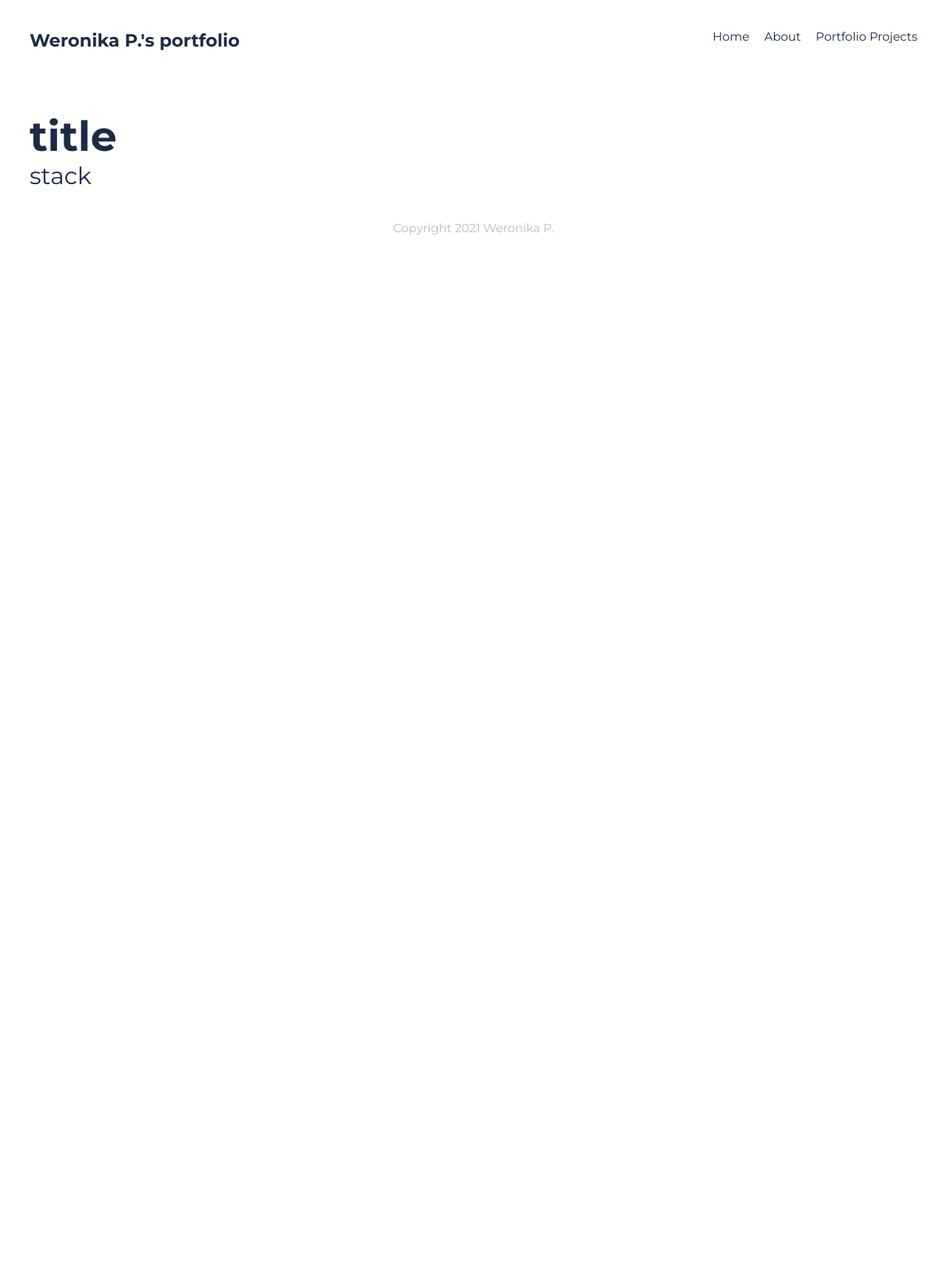
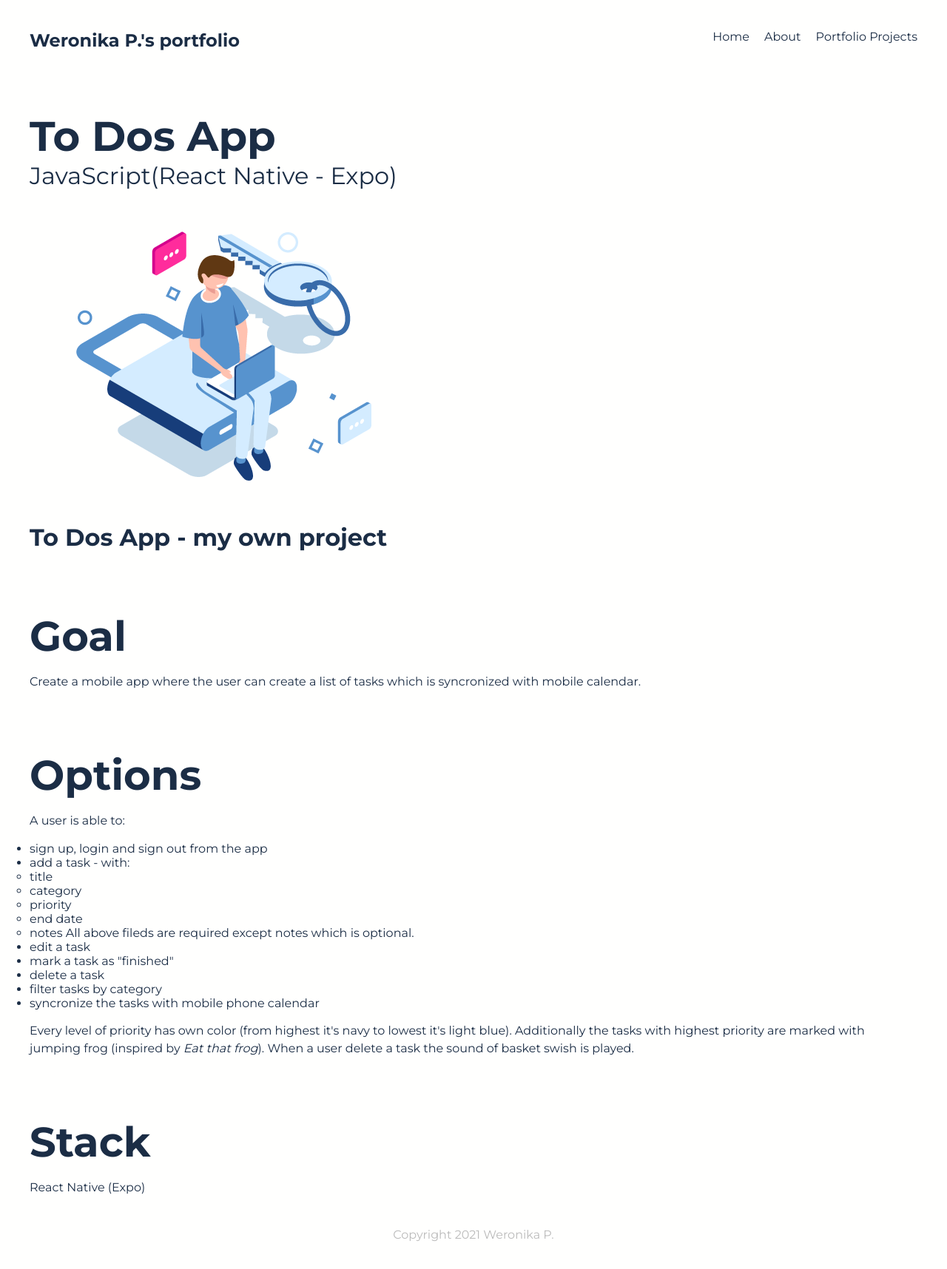
Before and after one commit to weronika-p/portfolio, a Gatsby site: page /projects/login-app in a window 1280 px wide. Shown: the whole page at 74% size. Before the commit the page ends 800 px from the top, so only its background shows below. Built offline with nearby package versions, Linux system fonts and the light colour scheme; Gatsby itself is replaced by a stand-in of ours.

Commit message:
feat(project-details): Update project details pages

```diff
--- a/src/projects/bookstore.md
+++ b/src/projects/bookstore.md
@@ -16,11 +16,11 @@ featuredImg: ../images/thumbs/bookstore.png
 
 
 
-# :books: Księgarnia - zadanie rekrutacyjne
+# Księgarnia - zadanie rekrutacyjne
 
 
 
-## :goal_net: Cel zadania
+## Cel zadania
 
 Zadanie rekrutacyjne polega na napisaniu programu, który ma przedstawiać proces zakupowy książek (pobieranie danych o książkach z API, dodawanie i usuwanie produktów z koszyka, wypełnienie formularza danymi osobowymi potrzebnymi do realizacji zamówienia).
 
@@ -74,7 +74,7 @@ Funkcjonalności dodatkowe:
 
 
 
-##  :man_technologist: Spis **wymaganych** technologii przy pracy z zadaniem
+##  Spis **wymaganych** technologii przy pracy z zadaniem
 
 * react,
 
@@ -82,13 +82,13 @@ Funkcjonalności dodatkowe:
 
 
 
-## :page_facing_up: Dokumentacja API
+## Dokumentacja API
 
 Dokumentacja w formacie OpenAPI 3 dostępna jest po uruchomieniu mock serwera i przejściu na adres: [localhost:3001/docs](http://localhost:3001/docs).
 
 
 
-## :arrow_forward: Uruchamianie środowiska deweloperskiego
+## Uruchamianie środowiska deweloperskiego
 
 Wymagane jest posiadanie Node.js (zaleca się dodatkowo Yarn). Projekt wymaga instalacji i uruchomienia API mock serwera:
 
--- a/src/projects/login-app.md
+++ b/src/projects/login-app.md
@@ -16,17 +16,17 @@ featuredImg: ../images/thumbs/login.png
 
 
 
-# :iphone:To Dos App - my own project
+# To Dos App - my own project
 
 
 
-## :dart: Goal
+## Goal
 
 Create a mobile app where the user can create a list of tasks which is syncronized with mobile calendar.
 
 
 
-## :clipboard: Options
+## Options
 
 A user is able to:
 
@@ -49,6 +49,6 @@ When a user delete a task the sound of basket swish is played.
 
 
 
-##  :man_technologist: Stack
+## Stack
 
 React Native (Expo)
--- a/src/templates/project-details.js
+++ b/src/templates/project-details.js
@@ -2,18 +2,38 @@ import React from 'react'
 import Layout from '../components/Layout'
 import { GatsbyImage, getImage } from 'gatsby-plugin-image'
 import * as styles from '../styles/project-details.module.css'
+import { graphql } from 'gatsby'
 
-export default function ProjectDetails() {
+export default function ProjectDetails({ data }) {
+    const { html } = data.markdownRemark
+    const { title, stack, featuredImg } = data.markdownRemark.frontmatter
     return (
         <Layout>
             <div className={styles.details}>
-                <h2>title</h2>
-                <h3>stack</h3>
-                {/* <div className={styles.featured}>
-                    <GatsbyImage image={}/>
+                <h2>{title}</h2>
+                <h3>{stack}</h3>
+                <div className={styles.featured}>
+                    <GatsbyImage image={getImage(featuredImg)} alt={title}/>
                 </div>
-                <div className={styles.html} dangerouslySetInnerHTML={} /> */}
+                <div className={styles.html} dangerouslySetInnerHTML={{__html: html}} />
             </div>
         </Layout>
     )
 }
+
+export const query = graphql`
+    query ProjectDetails($slug: String) {
+        markdownRemark(frontmatter: {slug: {eq: $slug}}) {
+            html
+            frontmatter {
+                stack
+                title
+                featuredImg {
+                    childImageSharp {
+                        gatsbyImageData
+                    }
+                }
+            }
+        }
+    }
+`
```
